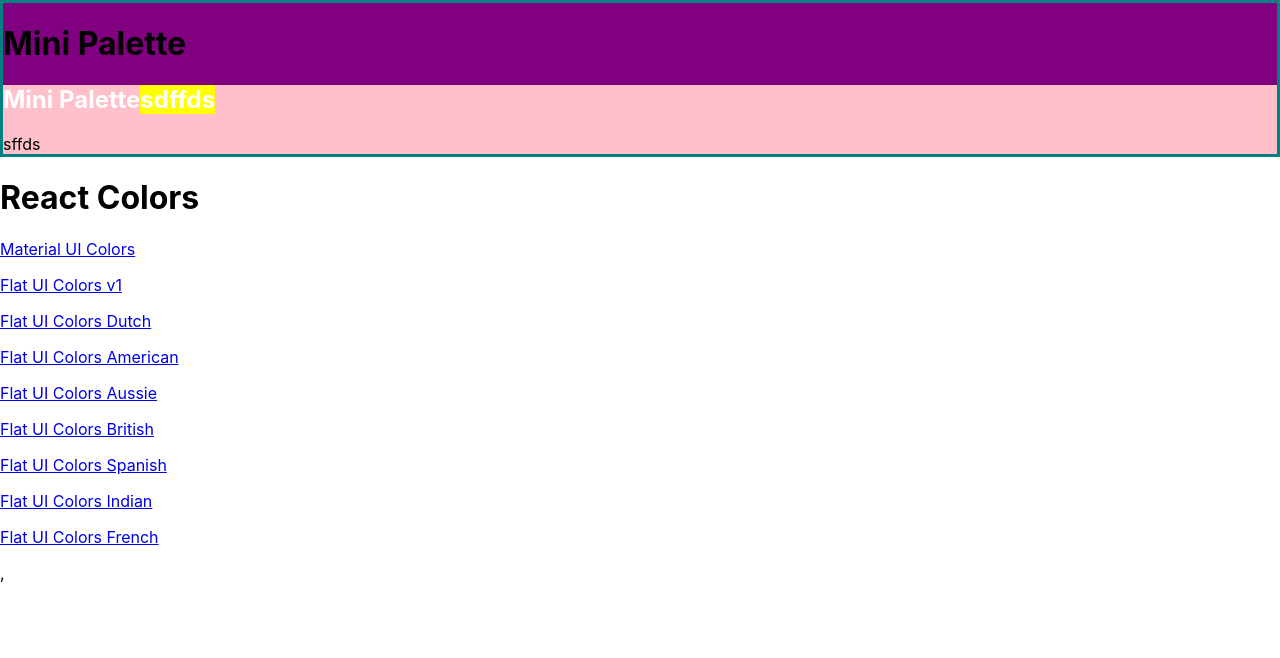
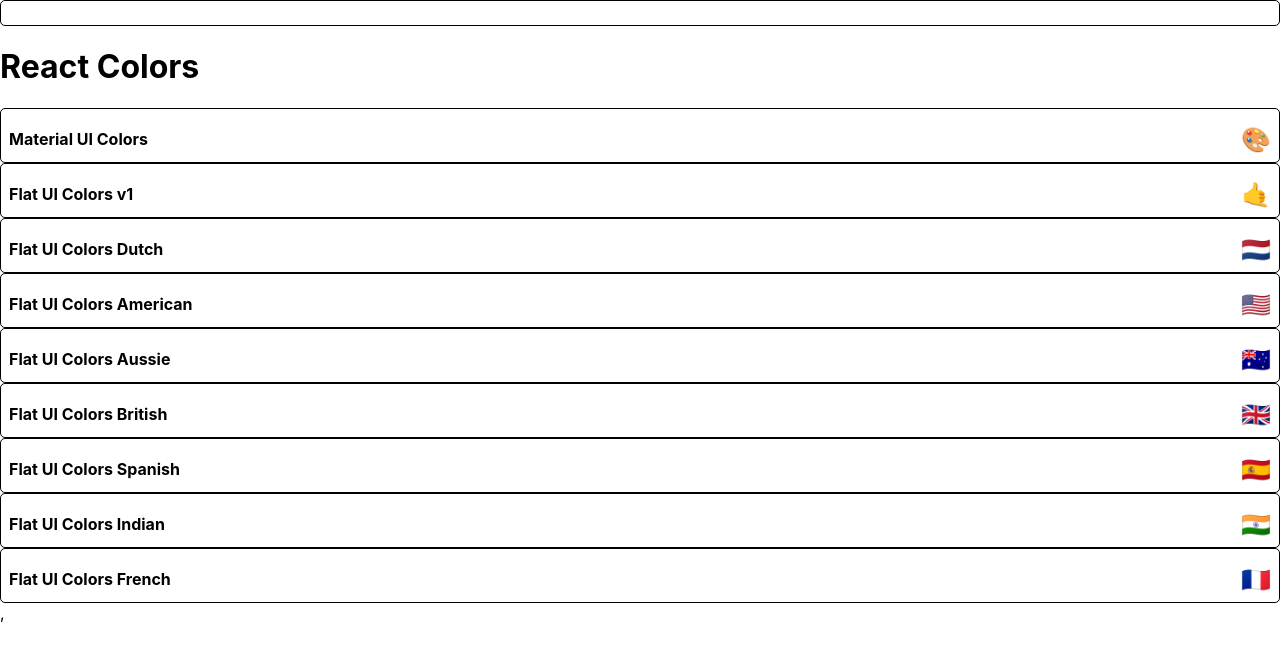
Before and after one commit to codebrew23/colors-app, a React (Create React App) app: page / in a window 1280 px wide. Shown: the top 658 px of the page. Built offline with nearby package versions, Linux system fonts and the light colour scheme.

Commit message:
started miniPalette

```diff
--- a/src/PaletteList.js
+++ b/src/PaletteList.js
@@ -10,9 +10,7 @@
                 <MiniPalette />
                 <h1>React Colors</h1>
                 {palettes.map(palette => (
-                    <p>
-                        <Link to={`/palette/${palette.id}`}>{palette.paletteName}</Link>
-                    </p>
+                    <MiniPalette {...palette} />
                 ))}
             </div>
         );
--- a/src/miniPalette.js
+++ b/src/miniPalette.js
@@ -1,33 +1,46 @@
 import React from 'react';
 import { withStyles } from '@material-ui/styles';
+import { grey } from '@material-ui/core/colors';
 
 const styles = {
-    main: {
-        backgroundColor: 'purple',
-        border: '3px solid teal'
+    root: {
+        backgroundColor: 'white',
+        border: '1px solid black',
+        borderRadius: '5px',
+        padding: '0.5rem',
+        position: 'relative',
+        overflow: 'hidden',
+        '&:hover':{
+            cursor: 'pointer'
+        }
+
     },
-    secondary: {
-        backgroundColor: 'pink',
-        '& h1': {
-            color: 'white',
-            '& span': {
-                backgroundColor: 'yellow',
-            }
-        }
+    colors: {
+        // backgroundColor: 'grey'
+    },
+    title: {
+        display: 'flex',
+        justifyContent: 'space-between',
+        alignItems: 'center',
+        margin:'0',
+        color: 'black',
+        paddingTop: '0.5rem',
+        fontSize: '1rem',
+        position: 'relative'
+    },
+    emoji: {
+        marginLeft: '0.5rem',
+        fontSize: '1.5rem'
     }
 };
 function MiniPalette(props) {
-    const {classes} = props;
-
+    const{ classes, paletteName, emoji} = props;
     return(
-        <div className={classes.main}>
-            <h1>Mini Palette</h1>
-            <section className={classes.secondary}>
-                <h1>Mini Palette
-                    <span>sdffds</span>
-                </h1>
-                <span>sffds</span>
-            </section>
+        <div className={classes.root}>
+        <div className={classes.colors}>
+            <h5 className={classes.title}>{paletteName}<span className={classes.emoji}>{emoji}</span>
+            </h5>
+        </div>
         </div>
     )
 }
```
